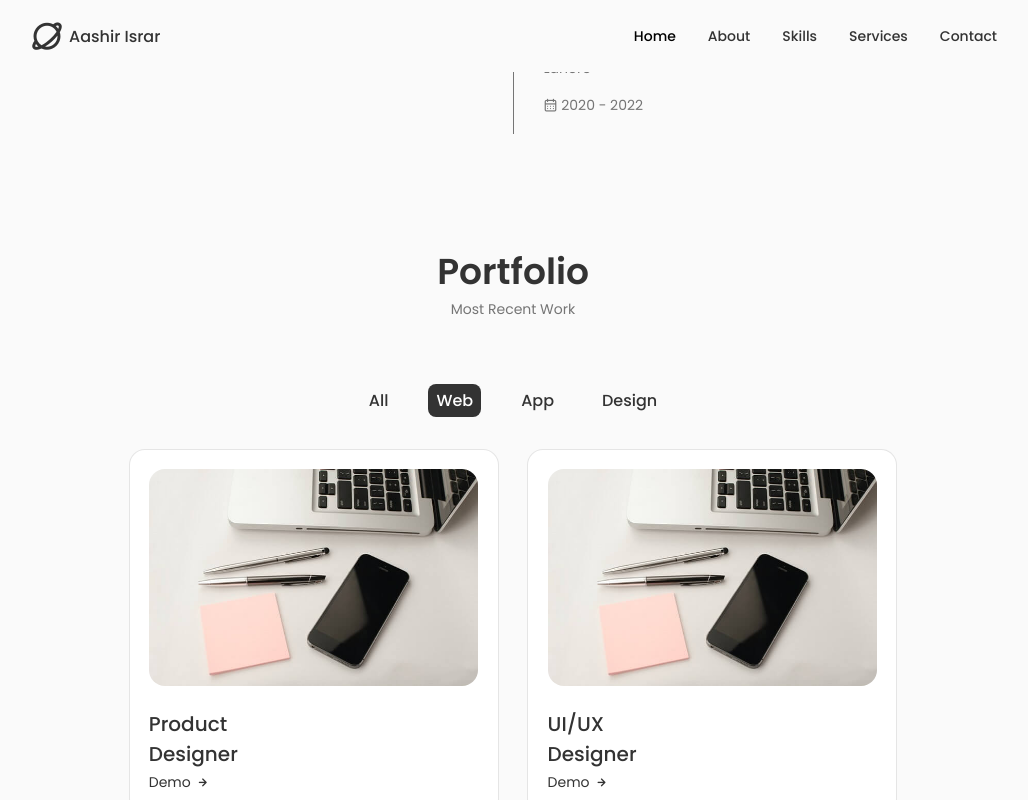
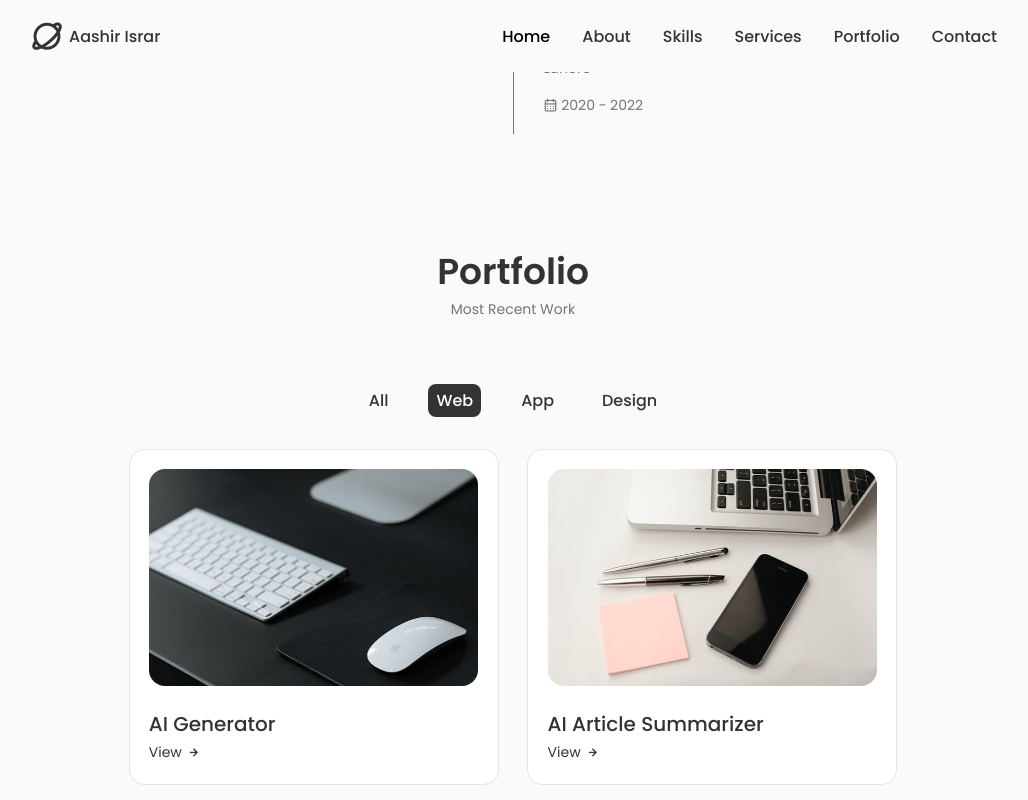
Before and after one commit to aashirisrar/portfolio-react, a React (Create React App) app: page / in a window 1280 px wide. Both pictures are taken after a click on the element "Web". Shown: the part 2796-3596 px from the top of the page, without its empty margins (127-1155 px from the left). Built offline with nearby package versions, Linux system fonts and the light colour scheme.

Commit message:
completed portfolio section

```diff
--- a/src/components/header/Header.jsx
+++ b/src/components/header/Header.jsx
@@ -33,7 +33,11 @@ const Header = () => {
                 <i className="uil uil-briefcase-alt nav__icon"></i>Services
               </a>
             </li>
-
+            <li className="nav__item">
+              <a href="#portfolio" className="nav__link">
+                <i className="uil uil-briefcase-alt nav__icon"></i>Portfolio
+              </a>
+            </li>
             <li className="nav__item">
               <a href="#contact" className="nav__link">
                 <i className="uil uil-message nav__icon"></i>
--- a/src/components/header/header.css
+++ b/src/components/header/header.css
@@ -40,7 +40,7 @@
   display: flex;
   flex-direction: column;
   align-items: center;
-  font-size: var(--small-font-size);
+  font-size: var(--normal-font-size);
   color: var(--title-color);
   font-weight: var(--font-medium);
   transition: 0.3s;
--- a/src/components/portfolio/Portfolio.jsx
+++ b/src/components/portfolio/Portfolio.jsx
@@ -1,7 +1,7 @@
 import { useState } from "react";
 import "./portfolio.css";
-import work1 from "../../assets/work1.jpg";
-import work2 from "../../assets/work2.jpg";
+import work1 from "../../assets/work2.jpg";
+import work2 from "../../assets/work1.jpg";
 import work3 from "../../assets/work3.jpg";
 import work4 from "../../assets/work4.jpg";
 import work5 from "../../assets/work5.jpg";
@@ -75,37 +75,67 @@ const Portfolio = () => {
                 <div className="portfolio-item__content">
                   <div>
                     <img src={work1} className="portfolio-image" />
-                    <h3 className="portfolio-item__title">Web Design</h3>
+                    <h3 className="portfolio-item__title">AI Generator</h3>
                   </div>
 
-                  <span className="portfolio-item__button">
-                    Demo
+                  <a
+                    target="_blank"
+                    href="https://saas-ai-app.vercel.app"
+                    className="portfolio-item__button"
+                  >
+                    View
                     <i className="uil uil-arrow-right portfolio-item__button-icon"></i>
-                  </span>
+                  </a>
                 </div>
 
                 <div className="portfolio-item__content">
                   <div>
                     <img src={work2} className="portfolio-image" />
-                    <h3 className="portfolio-item__title">App Movil</h3>
+                    <h3 className="portfolio-item__title">
+                      AI Article Summarizer
+                    </h3>
                   </div>
 
-                  <span className="portfolio-item__button">
-                    Demo
+                  <a
+                    href="https://articlesummarizergpt4.netlify.app/"
+                    target="_blank"
+                    className="portfolio-item__button"
+                  >
+                    View
                     <i className="uil uil-arrow-right portfolio-item__button-icon"></i>
-                  </span>
+                  </a>
                 </div>
 
                 <div className="portfolio-item__content">
                   <div>
                     <img src={work3} className="portfolio-image" />
-                    <h3 className="portfolio-item__title">Visual Designer</h3>
+                    <h3 className="portfolio-item__title">Recipe App</h3>
                   </div>
 
-                  <span className="portfolio-item__button">
-                    Demo
+                  <a
+                    target="_blank"
+                    href="https://react-recipe-app-advanced.netlify.app/"
+                    className="portfolio-item__button"
+                  >
+                    View
                     <i className="uil uil-arrow-right portfolio-item__button-icon"></i>
-                  </span>
+                  </a>
+                </div>
+
+                <div className="portfolio-item__content">
+                  <div>
+                    <img src={work4} className="portfolio-image" />
+                    <h3 className="portfolio-item__title">Ecommerce Website</h3>
+                  </div>
+
+                  <a
+                    target="_blank"
+                    href="https://react-recipe-app-3.netlify.app/"
+                    className="portfolio-item__button"
+                  >
+                    View
+                    <i className="uil uil-arrow-right portfolio-item__button-icon"></i>
+                  </a>
                 </div>
               </div>
             </div>
@@ -121,29 +151,87 @@ const Portfolio = () => {
                 <div className="portfolio-item__content">
                   <div>
                     <img src={work1} className="portfolio-image" />
-                    <h3 className="portfolio-item__title">
-                      Product <br /> Designer
-                    </h3>
+                    <h3 className="portfolio-item__title">AI Generator</h3>
                   </div>
 
-                  <span className="portfolio-item__button">
-                    Demo
+                  <a
+                    target="_blank"
+                    href="https://saas-ai-app.vercel.app"
+                    className="portfolio-item__button"
+                  >
+                    View
                     <i className="uil uil-arrow-right portfolio-item__button-icon"></i>
-                  </span>
+                  </a>
                 </div>
 
                 <div className="portfolio-item__content">
                   <div>
-                    <img src={work1} className="portfolio-image" />
+                    <img src={work2} className="portfolio-image" />
                     <h3 className="portfolio-item__title">
-                      UI/UX <br /> Designer
+                      AI Article Summarizer
                     </h3>
                   </div>
 
-                  <span className="portfolio-item__button">
-                    Demo
+                  <a
+                    href="https://articlesummarizergpt4.netlify.app/"
+                    target="_blank"
+                    className="portfolio-item__button"
+                  >
+                    View
                     <i className="uil uil-arrow-right portfolio-item__button-icon"></i>
-                  </span>
+                  </a>
+                </div>
+              </div>
+            </div>
+
+            <div
+              className={
+                toggleState === 3
+                  ? "qualification__content qualification__content-active"
+                  : "qualification__content"
+              }
+            >
+              <div className="portfolio-item__container container grid">
+                <div className="portfolio-item__content">
+                  <div>
+                    <img src={work3} className="portfolio-image" />
+                    <h3 className="portfolio-item__title">Recipe App</h3>
+                  </div>
+
+                  <a
+                    target="_blank"
+                    href="https://react-recipe-app-advanced.netlify.app/"
+                    className="portfolio-item__button"
+                  >
+                    View
+                    <i className="uil uil-arrow-right portfolio-item__button-icon"></i>
+                  </a>
+                </div>
+              </div>
+            </div>
+
+            <div
+              className={
+                toggleState === 4
+                  ? "qualification__content qualification__content-active"
+                  : "qualification__content"
+              }
+            >
+              <div className="portfolio-item__container container grid">
+                <div className="portfolio-item__content">
+                  <div>
+                    <img src={work4} className="portfolio-image" />
+                    <h3 className="portfolio-item__title">Ecommerce Website</h3>
+                  </div>
+
+                  <a
+                    target="_blank"
+                    href="https://react-recipe-app-3.netlify.app/"
+                    className="portfolio-item__button"
+                  >
+                    View
+                    <i className="uil uil-arrow-right portfolio-item__button-icon"></i>
+                  </a>
                 </div>
               </div>
             </div>
```
